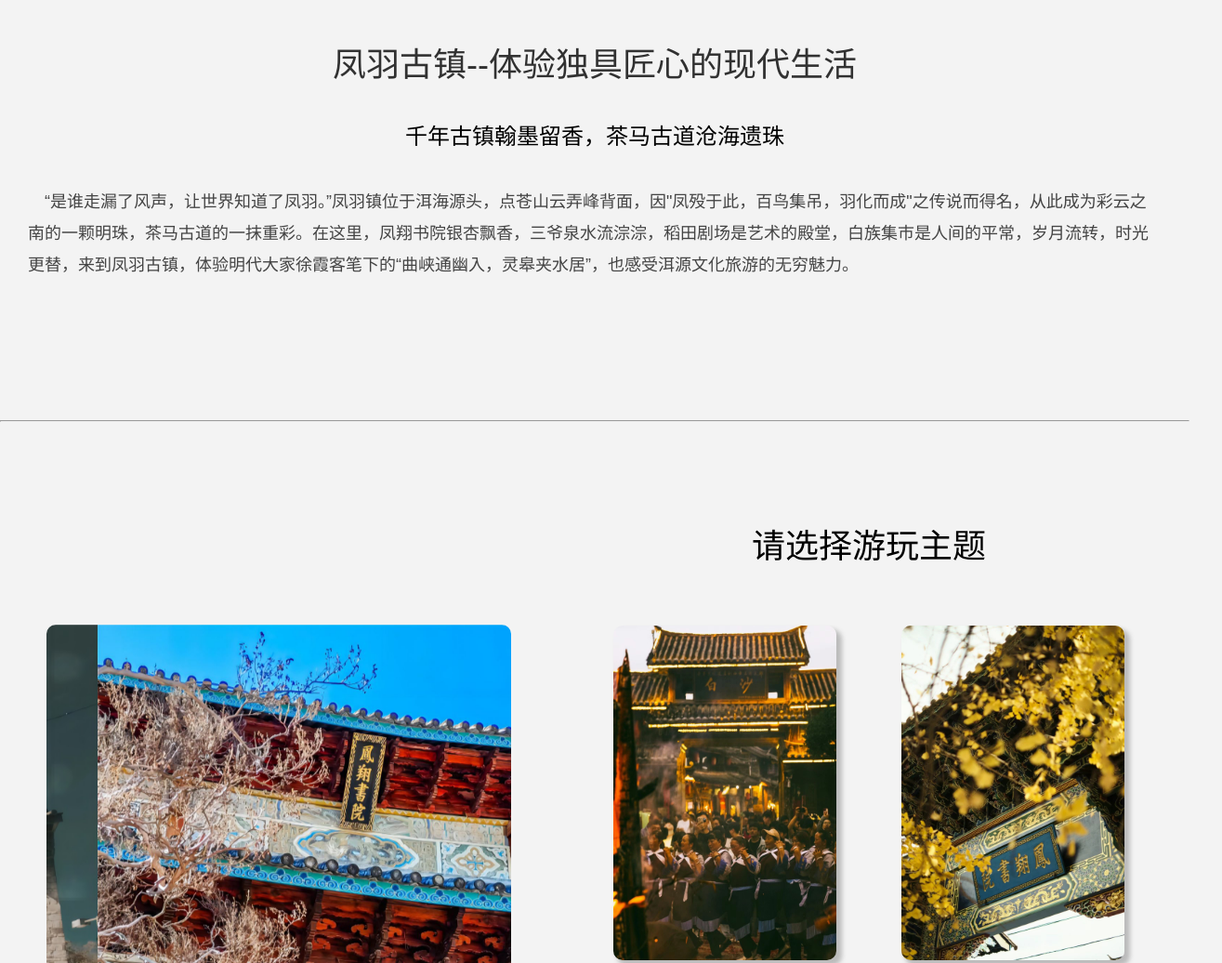
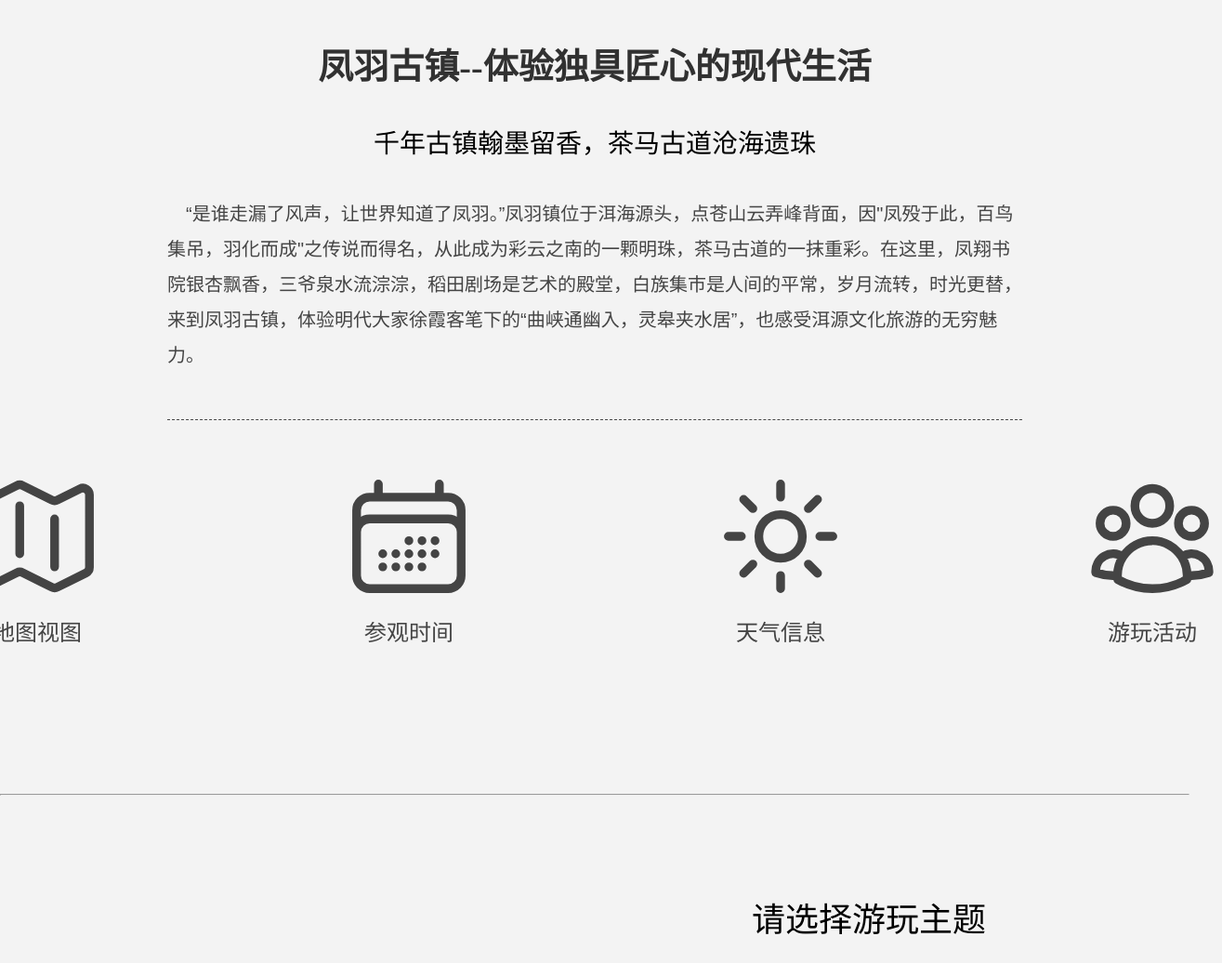
Before and after one commit to xiaowulang-turbo/Create, a plain HTML site: page second.html in a window 1280 px wide. Shown: the part 640-1676 px from the top of the page at 93% size, 1315 px wide, since content can reach past the window. Drawn offline with Linux system fonts and the light colour scheme; a script that the page names is missing.

Commit message:
Add files via upload

```diff
--- a/second.html
+++ b/second.html
@@ -4,9 +4,16 @@
     <meta charset="UTF-8" />
     <meta name="viewport" content="width=device-width, initial-scale=1.0" />
     <title>Topics for you to choose</title>
-    <link rel="shortcut icon" type="image/png" href="img/icon.png" />
+    <link rel="shortcut icon" type="image/png" href="./img/logo-4.png" />
 
-    <link rel="stylesheet" href="style.css" />
+    <link rel="preconnect" href="https://fonts.googleapis.com" />
+    <link rel="preconnect" href="https://fonts.gstatic.com" crossorigin />
+    <link
+      href="https://fonts.googleapis.com/css2?family=Noto+Serif+SC:wght@200;300;400;500;600;700;900&display=swap"
+      rel="stylesheet"
+    />
+
+    <link rel="stylesheet" href="./style.css" />
     <script defer src="./script-2.js"></script>
   </head>
   <body>
@@ -84,6 +91,80 @@
           &emsp;“是谁走漏了风声，让世界知道了凤羽。”凤羽镇位于洱海源头，点苍山云弄峰背面，因"凤殁于此，百鸟集吊，羽化而成"之传说而得名，从此成为彩云之南的一颗明珠，茶马古道的一抹重彩。在这里，凤翔书院银杏飘香，三爷泉水流淙淙，稻田剧场是艺术的殿堂，白族集市是人间的平常，岁月流转，时光更替，来到凤羽古镇，体验明代大家徐霞客笔下的“曲峡通幽入，灵皋夹水居”，也感受洱源文化旅游的无穷魅力。
         </p>
       </div>
+      <div class="city__navs">
+        <div class="city__logos">
+          <svg
+            xmlns="http://www.w3.org/2000/svg"
+            fill="none"
+            viewBox="0 0 24 24"
+            stroke-width="1.5"
+            stroke="currentColor"
+            class="city__logo"
+          >
+            <path
+              stroke-linecap="round"
+              stroke-linejoin="round"
+              d="M9 6.75V15m6-6v8.25m.503 3.498 4.875-2.437c.381-.19.622-.58.622-1.006V4.82c0-.836-.88-1.38-1.628-1.006l-3.869 1.934c-.317.159-.69.159-1.006 0L9.503 3.252a1.125 1.125 0 0 0-1.006 0L3.622 5.689C3.24 5.88 3 6.27 3 6.695V19.18c0 .836.88 1.38 1.628 1.006l3.869-1.934c.317-.159.69-.159 1.006 0l4.994 2.497c.317.158.69.158 1.006 0Z"
+            />
+          </svg>
+
+          <p class="city__logos--text">地图视图</p>
+        </div>
+        <div class="city__logos">
+          <a href="#ww_5a8b95b686b74"> </a>
+          <svg
+            xmlns="http://www.w3.org/2000/svg"
+            fill="none"
+            viewBox="0 0 24 24"
+            stroke-width="1.5"
+            stroke="currentColor"
+            class="city__logo"
+          >
+            <path
+              stroke-linecap="round"
+              stroke-linejoin="round"
+              d="M6.75 3v2.25M17.25 3v2.25M3 18.75V7.5a2.25 2.25 0 0 1 2.25-2.25h13.5A2.25 2.25 0 0 1 21 7.5v11.25m-18 0A2.25 2.25 0 0 0 5.25 21h13.5A2.25 2.25 0 0 0 21 18.75m-18 0v-7.5A2.25 2.25 0 0 1 5.25 9h13.5A2.25 2.25 0 0 1 21 11.25v7.5m-9-6h.008v.008H12v-.008ZM12 15h.008v.008H12V15Zm0 2.25h.008v.008H12v-.008ZM9.75 15h.008v.008H9.75V15Zm0 2.25h.008v.008H9.75v-.008ZM7.5 15h.008v.008H7.5V15Zm0 2.25h.008v.008H7.5v-.008Zm6.75-4.5h.008v.008h-.008v-.008Zm0 2.25h.008v.008h-.008V15Zm0 2.25h.008v.008h-.008v-.008Zm2.25-4.5h.008v.008H16.5v-.008Zm0 2.25h.008v.008H16.5V15Z"
+            />
+          </svg>
+          <p class="city__logos--text">参观时间</p>
+        </div>
+        <div class="city__logos">
+          <svg
+            xmlns="http://www.w3.org/2000/svg"
+            fill="none"
+            viewBox="0 0 24 24"
+            stroke-width="1.5"
+            stroke="currentColor"
+            class="city__logo"
+          >
+            <path
+              stroke-linecap="round"
+              stroke-linejoin="round"
+              d="M12 3v2.25m6.364.386-1.591 1.591M21 12h-2.25m-.386 6.364-1.591-1.591M12 18.75V21m-4.773-4.227-1.591 1.591M5.25 12H3m4.227-4.773L5.636 5.636M15.75 12a3.75 3.75 0 1 1-7.5 0 3.75 3.75 0 0 1 7.5 0Z"
+            />
+          </svg>
+
+          <p class="city__logos--text">天气信息</p>
+        </div>
+        <div class="city__logos">
+          <svg
+            xmlns="http://www.w3.org/2000/svg"
+            fill="none"
+            viewBox="0 0 24 24"
+            stroke-width="1.5"
+            stroke="currentColor"
+            class="city__logo"
+          >
+            <path
+              stroke-linecap="round"
+              stroke-linejoin="round"
+              d="M18 18.72a9.094 9.094 0 0 0 3.741-.479 3 3 0 0 0-4.682-2.72m.94 3.198.001.031c0 .225-.012.447-.037.666A11.944 11.944 0 0 1 12 21c-2.17 0-4.207-.576-5.963-1.584A6.062 6.062 0 0 1 6 18.719m12 0a5.971 5.971 0 0 0-.941-3.197m0 0A5.995 5.995 0 0 0 12 12.75a5.995 5.995 0 0 0-5.058 2.772m0 0a3 3 0 0 0-4.681 2.72 8.986 8.986 0 0 0 3.74.477m.94-3.197a5.971 5.971 0 0 0-.94 3.197M15 6.75a3 3 0 1 1-6 0 3 3 0 0 1 6 0Zm6 3a2.25 2.25 0 1 1-4.5 0 2.25 2.25 0 0 1 4.5 0Zm-13.5 0a2.25 2.25 0 1 1-4.5 0 2.25 2.25 0 0 1 4.5 0Z"
+            />
+          </svg>
+
+          <p class="city__logos--text">游玩活动</p>
+        </div>
+      </div>
     </section>
     <hr />
 
--- a/style.css
+++ b/style.css
@@ -493,17 +493,52 @@ img {
 
 /* weather container */
 .weather__container {
-  width: 39rem;
+  /* height: 25rem; */
+  padding-top: 8rem;
+  padding-left: 10rem;
+  /* height: 25rem; */
+  width: 40rem;
+  /* border-radius: 1rem; */
+  /* overflow: hidden; */
+}
+
+#ww_5a8b95b686b74 {
+  /* padding-left: 10rem; */
   border-radius: 1rem;
-  overflow: hidden;
+}
+
+/* Section of city--introduction */
+.section__city--introduction {
+  margin: 0 15rem;
 }
 
 .section__city--introduction h2 {
+  font-family: "Noto Serif SC";
+  font-size: 3.8rem;
+  font-weight: 600;
   color: #313131;
   text-align: center;
   margin-bottom: 2rem;
 }
-/*  */
+
+/* city--navs */
+.city__navs {
+  margin-top: 5rem;
+  padding-top: 5rem;
+  border-top: #474747 1px dashed;
+  display: flex;
+  justify-content: center;
+  gap: 25rem;
+}
+
+.city__logo {
+  width: 15rem;
+}
+
+.city__logos--text {
+  font-size: 2.4rem;
+  text-align: center;
+}
 
 .topicChoose {
   margin: 2rem 1rem 10rem 1rem;
@@ -569,15 +604,17 @@ img {
 }
 
 .img__countryChoose--text h4 {
+  font-family: "Noto Serif SC";
+
   color: black;
   text-align: center;
-  /* font-size: 1.8rem;
-  font-weight: 600; */
+  font-size: 2.8rem;
+  /* font-weight: 600;  */
 }
 
 .img__countryChoose--text p {
   text-align: start;
-  font-size: 1.8rem;
+  font-size: 2rem;
   font-weight: 400;
 }
 
```
Also changed, not shown: forth.html (+1 -2 lines), third.html (+1 -2 lines).
